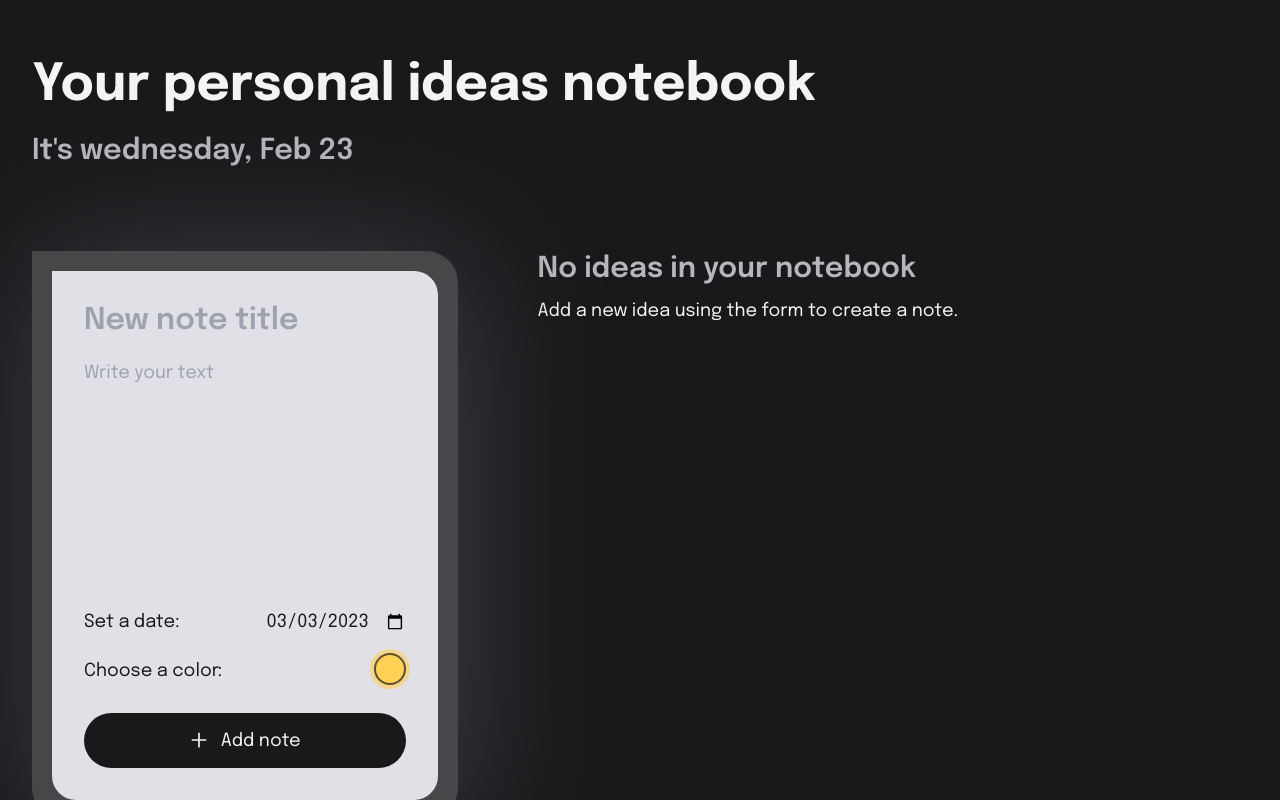
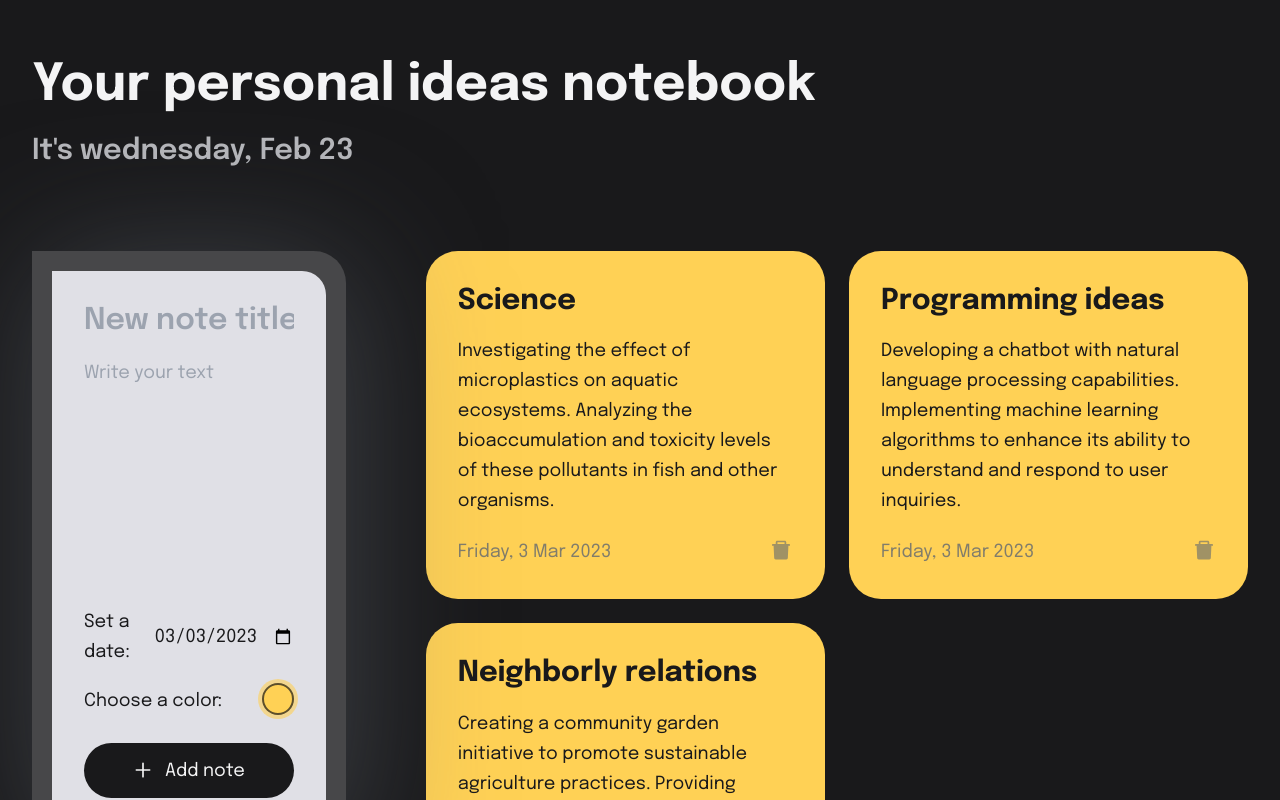
Before and after one commit to michibene/online-notebook-web, a React (Vite) app: page / in a window 1280 px wide. Shown: the top 800 px of the page. Built offline with nearby package versions, Linux system fonts and the light colour scheme.

Commit message:
Add note deleting

```diff
--- a/src/components/ui/cards/NoteCard.tsx
+++ b/src/components/ui/cards/NoteCard.tsx
@@ -1,7 +1,12 @@
-import { NoteData } from "data/types/Note";
+import { Note } from "data/types/Note";
 import { formatDate } from "utilities/helpers";
+import { AiFillDelete } from "react-icons/ai";
 
-export default function NoteCard({ title, body, dateCreated }: NoteData) {
+type NoteCardProps = {
+    handleDeleteNote: (id: string) => void;
+} & Note;
+
+export default function NoteCard({ id, title, body, dateCreated, handleDeleteNote }: NoteCardProps) {
     return (
         <div
             className={`p-8 min-h-[16rem] flex flex-col gap-4 text-mainBlack rounded-[2rem]
@@ -9,7 +14,19 @@ export default function NoteCard({ title, body, dateCreated }: NoteData) {
         >
             <h2>{title}</h2>
             <p>{body}</p>
-            <p className="mt-auto text-[#616870] text-opacity-80">{formatDate(dateCreated)}</p>
+
+            <div className="mt-auto inline-flex justify-between">
+                <p className="pt-[0.3rem] text-[#616870] text-opacity-80">{formatDate(dateCreated)}</p>
+
+                <button
+                    type="button"
+                    onClick={() => handleDeleteNote(id)}
+                    className="text-[#616870] text-opacity-60
+                            hover:text-[#dd2f45] hover:text-opacity-100 hover:drop-shadow-[2px_2px_16px_rgba(221,47,69,0.7)]"
+                >
+                    <AiFillDelete className="text-2xl" />
+                </button>
+            </div>
         </div>
     );
 }
--- a/src/pages/sections/AllNotesList.tsx
+++ b/src/pages/sections/AllNotesList.tsx
@@ -3,15 +3,23 @@ import NoteCard from "ui/cards/NoteCard";
 
 type AllNotesListProps = {
     notesList: Note[];
+    handleDeleteNote: (id: string) => void;
 };
 
-export default function AllNotesList({ notesList }: AllNotesListProps) {
+export default function AllNotesList({ notesList, handleDeleteNote }: AllNotesListProps) {
     return (
         <div className="flex-grow mb-16">
             {Array.isArray(notesList) && notesList.length ? (
                 <section className="grid lg:grid-cols-2 gap-6">
                     {notesList.map((note: Note) => (
-                        <NoteCard key={note.id} title={note.title} body={note.body} dateCreated={note.dateCreated} />
+                        <NoteCard
+                            key={note.id}
+                            id={note.id}
+                            title={note.title}
+                            body={note.body}
+                            dateCreated={note.dateCreated}
+                            handleDeleteNote={handleDeleteNote}
+                        />
                     ))}
                 </section>
             ) : (
--- a/src/pages/sections/NotesApp.tsx
+++ b/src/pages/sections/NotesApp.tsx
@@ -7,21 +7,26 @@ import { v4 as uuidv4 } from "uuid";
 
 export default function NotesApp() {
     const pseudoNotes = pseudoNoteData.map((note) => ({ id: uuidv4(), ...note }));
-    const [notes, setNotes] = useLocalStorage<Note[]>("Notes", []);
+    const [notes, setNotes] = useLocalStorage<Note[]>("Notes", pseudoNotes);
 
     function addNewNote(note: NoteData) {
         const newNote: Note = { id: uuidv4(), ...note };
-        console.log(newNote);
         setNotes([newNote, ...notes]);
+    }
+
+    function deleteNote(id: string) {
+        setNotes((prevNotes) => {
+            return prevNotes.filter((note) => note.id !== id);
+        });
     }
 
     return (
         <div className="flex flex-col lg:flex-row gap-16 xl:gap-20">
-            <div className="lg:max-w-[40%] xl:max-w-[35%]">
+            <div className="lg:w-[40%] xl:w-[35%]">
                 <NewNoteCard handleAddNote={addNewNote} />
             </div>
 
-            <AllNotesList notesList={notes} />
+            <AllNotesList notesList={notes} handleDeleteNote={deleteNote} />
         </div>
     );
 }
```
